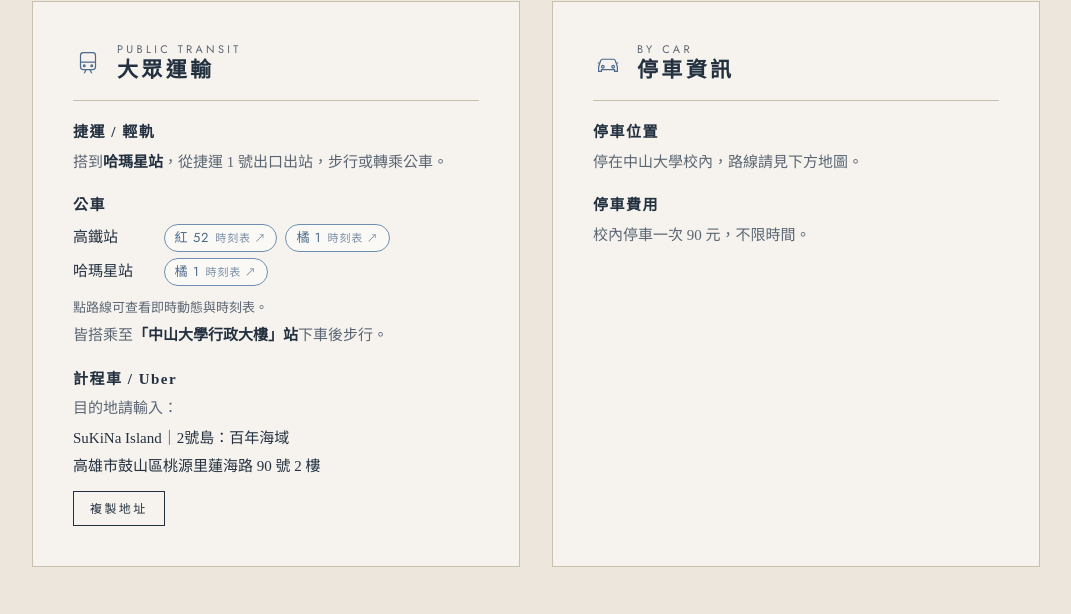
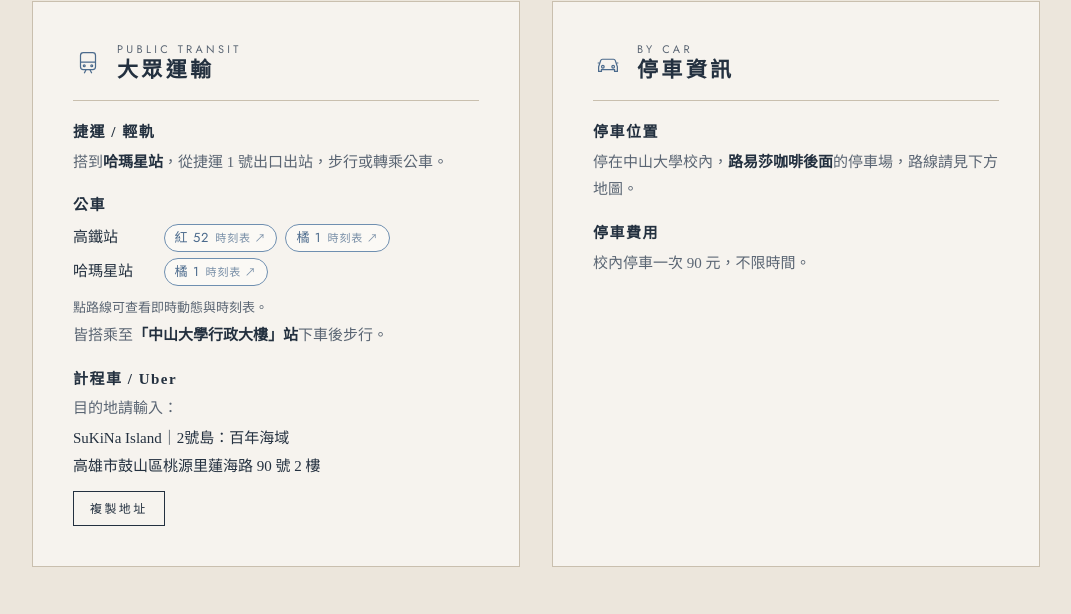
Before and after one commit to WendyW818/wedding, a plain HTML site: page index.html in a window 1280 px wide. Shown: the part 3841-4455 px from the top of the page, without its empty margins (104-1175 px from the left). Drawn offline with nearby package versions, Linux system fonts and the light colour scheme.

Commit message:
Add files via upload

```diff
--- a/index.html
+++ b/index.html
@@ -616,7 +616,7 @@ footer p { margin: 0; color: var(--ink-soft); letter-spacing: .14em; font-size:
           <h3><small>By Car</small>停車資訊</h3>
         </div>
         <dl>
-          <div><dt>停車位置</dt><dd>停在中山大學校內，路線請見下方地圖。</dd></div>
+          <div><dt>停車位置</dt><dd>停在中山大學校內，<strong>路易莎咖啡後面</strong>的停車場，路線請見下方地圖。</dd></div>
           <div><dt>停車費用</dt><dd>校內停車一次 90 元，不限時間。</dd></div>
         </dl>
       </article>
```
